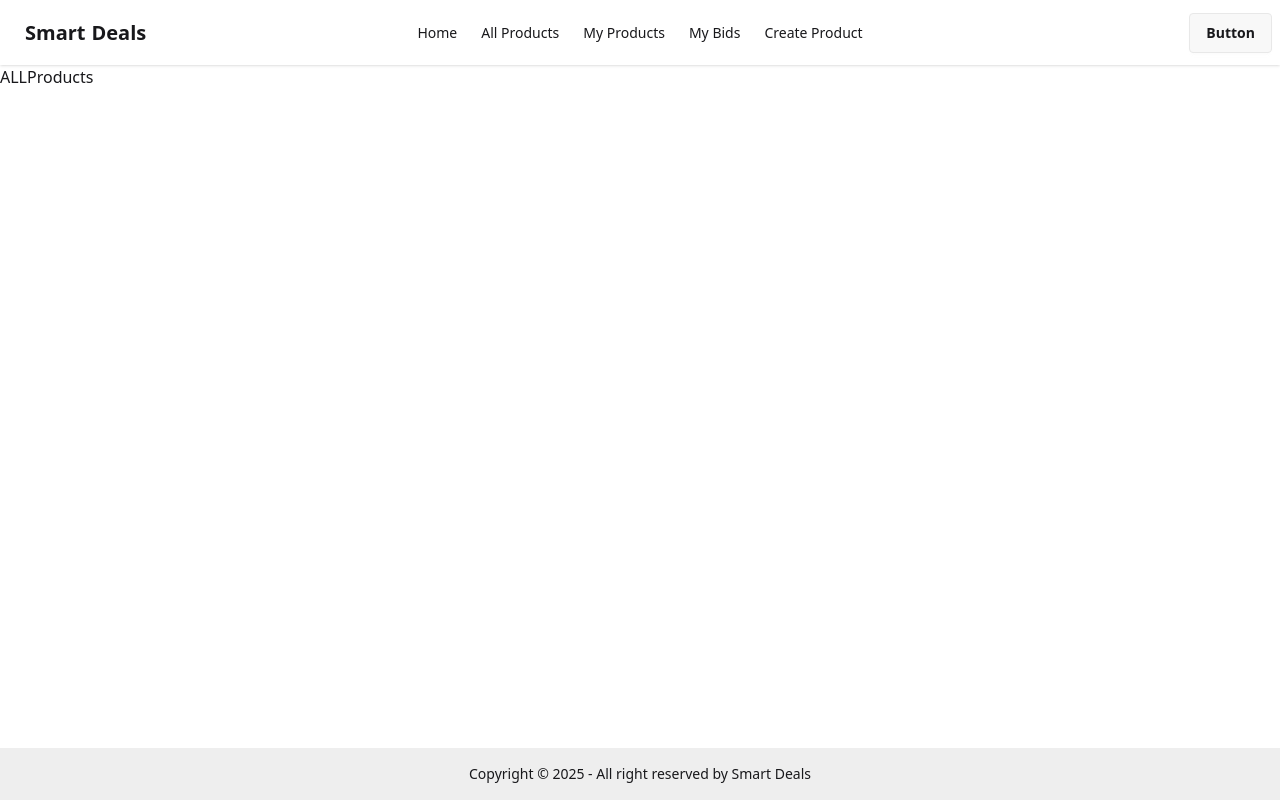
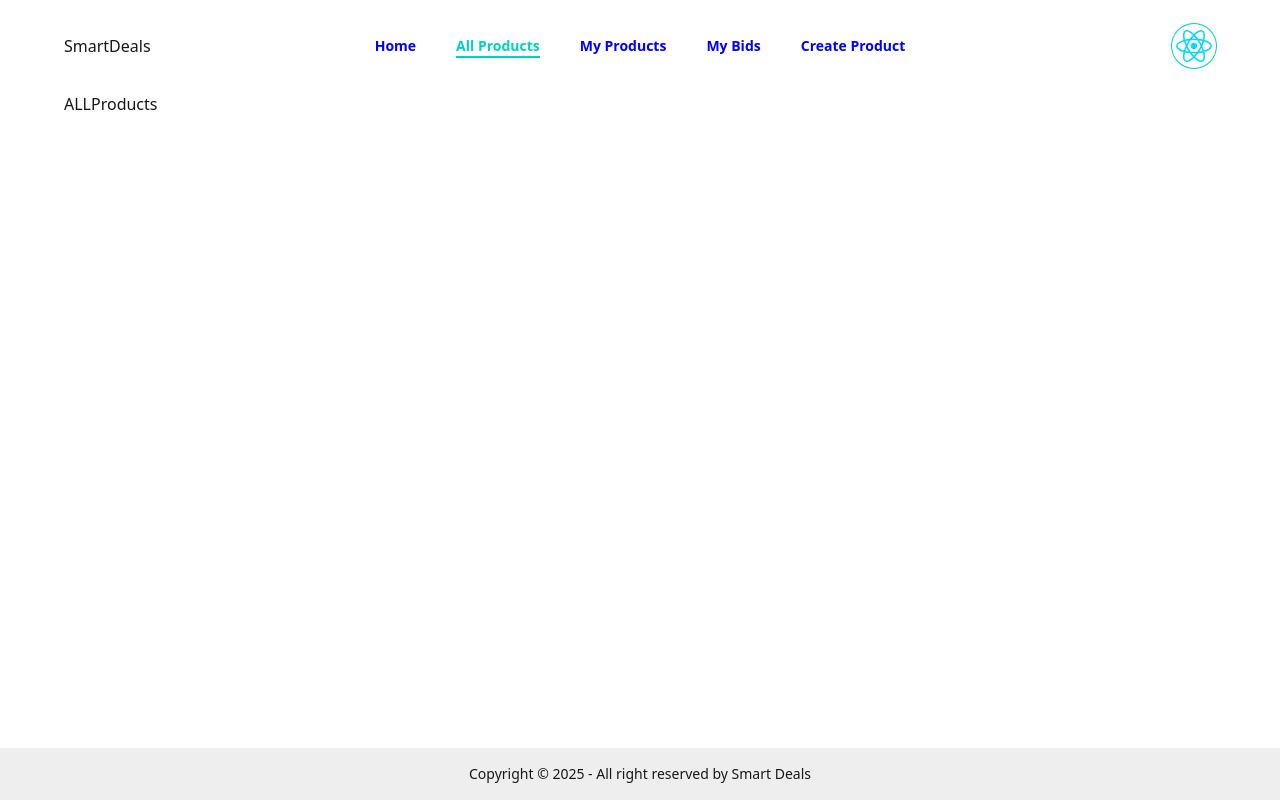
Before and after one commit to Abdurrobr34l/smart-deals, a React (Vite) app: page /all-products in a window 1280 px wide. Built offline with nearby package versions, Linux system fonts and the light colour scheme.

Commit message:
Layout main structure completed

```diff
--- a/src/Components/ALLProducts/ALLProducts.jsx
+++ b/src/Components/ALLProducts/ALLProducts.jsx
@@ -1,10 +1,13 @@
-import React from 'react';
+import React from "react";
+import Container from "../Container/Container";
 
 const ALLProducts = () => {
   return (
-    <div>
-      ALLProducts
-    </div>
+    <section>
+      <Container>
+        ALLProducts
+      </Container>
+    </section>
   );
 };
 
--- /dev/null
+++ b/src/Components/Container/Container.jsx
@@ -0,0 +1,11 @@
+import React from 'react';
+
+const Container = ({children, className = ""}) => {
+  return (
+    <div className={`container mx-auto px-5 md:px-10 lg:px-14 xl:px-16 ${className}`}>
+      {children}
+    </div>
+  );
+};
+
+export default Container;
--- a/src/Components/Footer/Footer.jsx
+++ b/src/Components/Footer/Footer.jsx
@@ -1,13 +1,17 @@
 import React from "react";
+import Container from "../Container/Container";
 
 const Footer = () => {
   return (
     <footer className="footer sm:footer-horizontal footer-center bg-base-300 text-base-content p-4">
-      <aside>
-        <p>
-          Copyright © {new Date().getFullYear()} - All right reserved by Smart Deals
-        </p>
-      </aside>
+      <Container>
+        <aside>
+          <p>
+            Copyright © {new Date().getFullYear()} - All right reserved by Smart
+            Deals
+          </p>
+        </aside>
+      </Container>
     </footer>
   );
 };
--- a/src/Components/Header/Header.jsx
+++ b/src/Components/Header/Header.jsx
@@ -1,5 +1,6 @@
 import React from "react";
-import { Link } from "react-router";
+import { Link, NavLink } from "react-router";
+import Container from "../Container/Container";
 
 const Header = () => {
   const navigation = [
@@ -31,10 +32,11 @@ const Header = () => {
   ];
 
   return (
-    <header className="navbar bg-base-100 shadow-sm">
+    <header>
+      <Container className="navbar py-6 px-0">
         <div className="navbar-start">
           <div className="dropdown">
-          <div tabIndex={0} role="button" className="btn btn-ghost lg:hidden">
+            <div tabIndex={0} role="button" className="btn btn-ghost pl-0 lg:hidden">
               <svg
                 xmlns="http://www.w3.org/2000/svg"
                 className="h-5 w-5"
@@ -53,31 +55,44 @@ const Header = () => {
             </div>
             <ul
               tabIndex="-1"
-            className="menu menu-sm dropdown-content bg-base-100 rounded-box z-1 mt-3 w-52 p-2 shadow"
+              className="menu menu-sm dropdown-content gap-5 bg-base-100 rounded-box z-1 mt-3 w-52 p-2 shadow"
             >
               {navigation.map((item) => (
                 <li key={item.id}>
-              <Link to={item.path}>{item.name}</Link>
+                  <NavLink
+                    to={item.path}
+                    className="p-0 font-semibold text-primary transition-colors duration-200 ease-linear hover:bg-transparent hover:text-accent"
+                  >
+                    {item.name}
+                  </NavLink>
                 </li>
               ))}
             </ul>
           </div>
-        <a className="btn btn-ghost text-xl">Smart <span>Deals</span></a>
+          <Link to={"/"}>
+            Smart<span>Deals</span>
+          </Link>
         </div>
 
         <div className="navbar-center hidden lg:flex">
-        <ul className="menu menu-horizontal px-1">
+          <ul className="menu menu-horizontal px-1 gap-10">
             {navigation.map((item) => (
               <li key={item.id}>
-              <Link to={item.path}>{item.name}</Link>
+                <NavLink
+                  to={item.path}
+                  className="p-0 font-semibold text-primary transition-colors duration-200 ease-linear hover:bg-transparent hover:text-accent"
+                >
+                  {item.name}
+                </NavLink>
               </li>
             ))}
           </ul>
         </div>
 
         <div className="navbar-end">
-        <a className="btn">Button</a>
+          <img src="../../../public/react.svg" alt="It is loggedin user image" className="size-8 md:size-9 lg:size-11 p-1 ring-1 ring-accent rounded-full"/>
         </div>
+      </Container>
     </header>
   );
 };
--- a/src/Components/Home/Home.jsx
+++ b/src/Components/Home/Home.jsx
@@ -1,9 +1,12 @@
 import React from 'react';
+import Container from '../Container/Container';
 
 const Home = () => {
   return (
     <main>
-      Home
+      <Container>
+        Home
+      </Container>
     </main>
   );
 };
--- a/src/Layouts/RootLayout.jsx
+++ b/src/Layouts/RootLayout.jsx
@@ -8,7 +8,7 @@ const RootLayout = () => {
     <>
       <Header></Header>
 
-      <div className="min-h-[calc(100vh-117px)]">
+      <div className="min-h-[calc(100vh-(92px+52px))]"> {/*//* 140px = header(92px) + footer(52px) */}
         <Outlet></Outlet>
       </div>
 
--- a/src/index.css
+++ b/src/index.css
@@ -8,3 +8,7 @@
   --color-secondary: teal;
   /* --bg-base-content: #030712; */
 }
+
+.active {
+  @apply text-accent border-b-2 rounded-none;
+}
```
Lines whose indentation alone changed are shown as unchanged.
